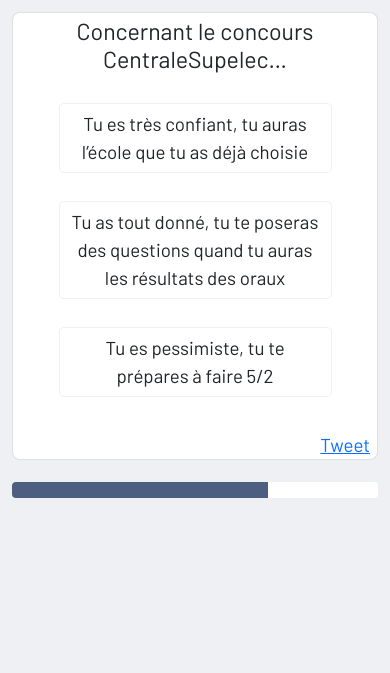
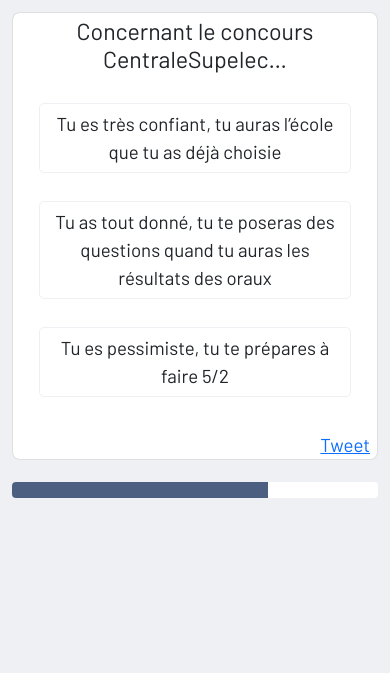
Before and after one commit to nbert71/Quizzzz_com, a PHP site: page /new_index.html in a window 390 px wide. Shown: the part 64-737 px from the top of the page. Run offline with PHP 8.4, Linux system fonts and the light colour scheme; some libraries are stand-ins or nearby versions.

Commit message:
rectif padding

```diff
--- a/css/style.css
+++ b/css/style.css
@@ -133,6 +133,9 @@ div.footer-content>a {
 p.card-text {
     text-align: justify;
 }
+.card-body {
+    padding-top: 0;
+}
 
 /********************* RESEAUX *********************/
 .reseaux {
@@ -155,6 +158,9 @@ p.card-text {
         font-size: 8pt;
     }
     .btn {
-        width: 70vw;
+        width: 80vw;
+    }
+    .card-body {
+        padding: 1rem 0 1rem 0;
     }
 }
```
